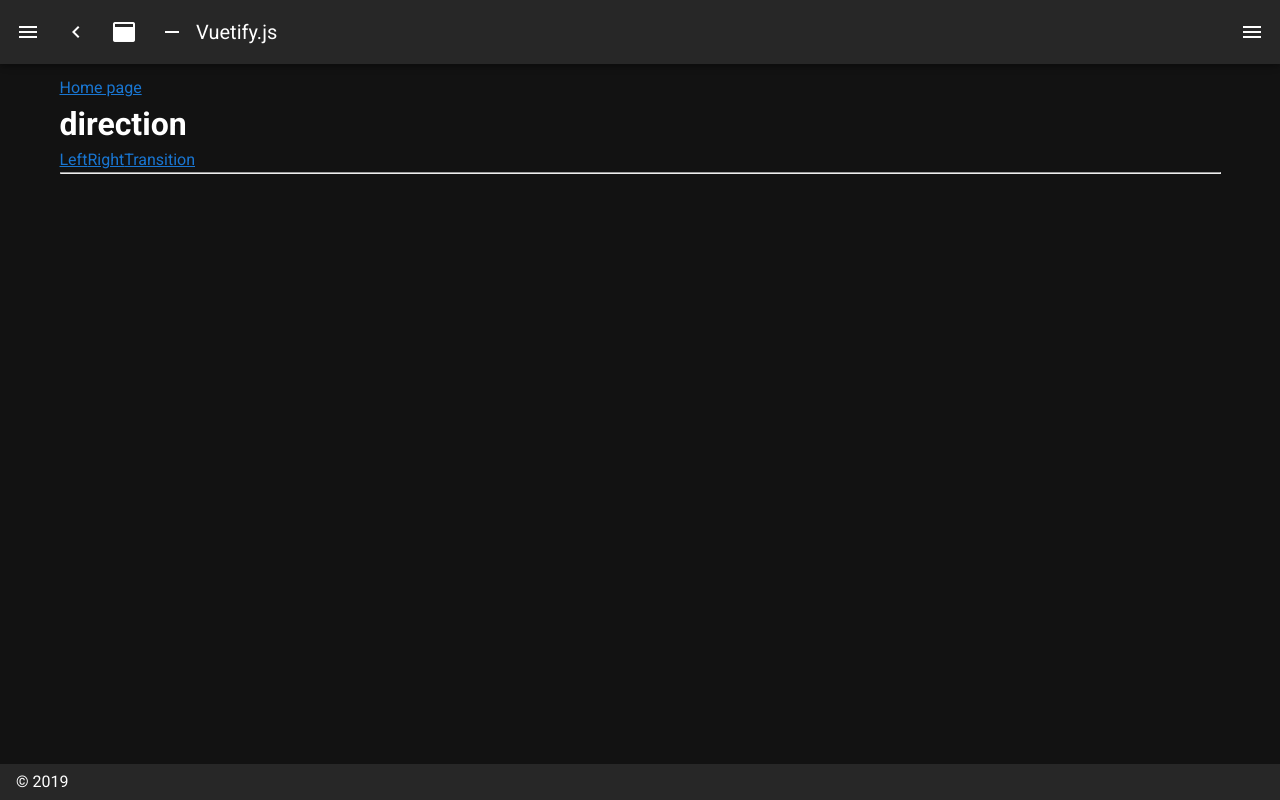
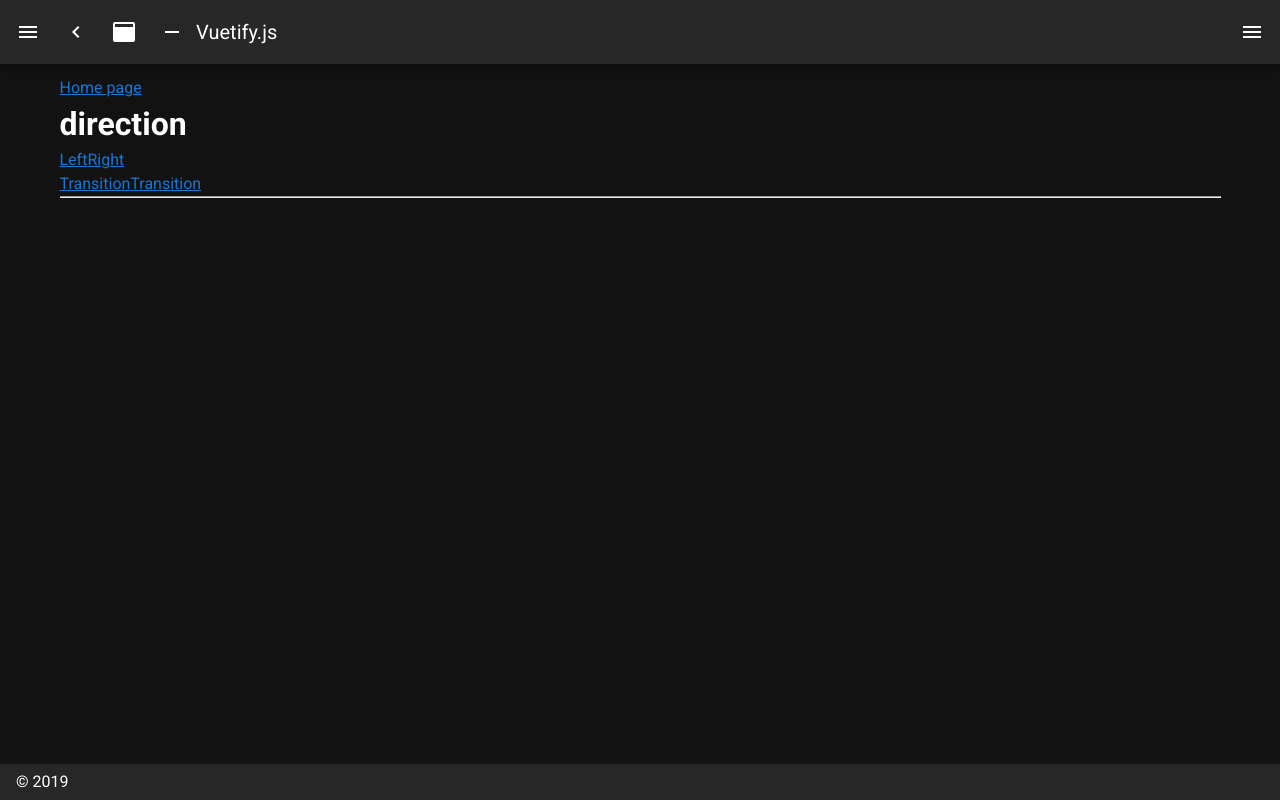
Before and after one commit to yaizuuuu/intro-nuxt, a Nuxt app: page /naming in a window 1280 px wide. Built offline with nearby package versions, Linux system fonts and the light colour scheme.

Commit message:
ルーティング: 特定のページに対するtransitionのCSSを設定

```diff
--- a/assets/main.scss
+++ b/assets/main.scss
@@ -5,3 +5,10 @@
 .page-enter, .page-leave-to {
   opacity: 0;
 }
+
+.another-enter-active, .another-leave-active {
+  transition: opacity 1s;
+}
+.another-enter, .another-leave-active {
+  opacity: 0;
+}
--- a/pages/another_transition.vue
+++ b/pages/another_transition.vue
@@ -5,4 +5,7 @@
 </template>
 
 <script>
+export default {
+  transition: 'another'
+}
 </script>
--- a/pages/naming.vue
+++ b/pages/naming.vue
@@ -3,9 +3,14 @@
     <nuxt-link to="/">Home page</nuxt-link>
     <h1>direction</h1>
 
-    <nuxt-link to="/naming/left">Left</nuxt-link>
-    <nuxt-link to="/naming/right">Right</nuxt-link>
-    <nuxt-link to="/transition">Transition</nuxt-link>
+    <div>
+      <nuxt-link to="/naming/left">Left</nuxt-link>
+      <nuxt-link to="/naming/right">Right</nuxt-link>
+    </div>
+    <div>
+      <nuxt-link to="/transition">Transition</nuxt-link>
+      <nuxt-link to="/another_transition">Transition</nuxt-link>
+    </div>
 
     <hr>
 
```
